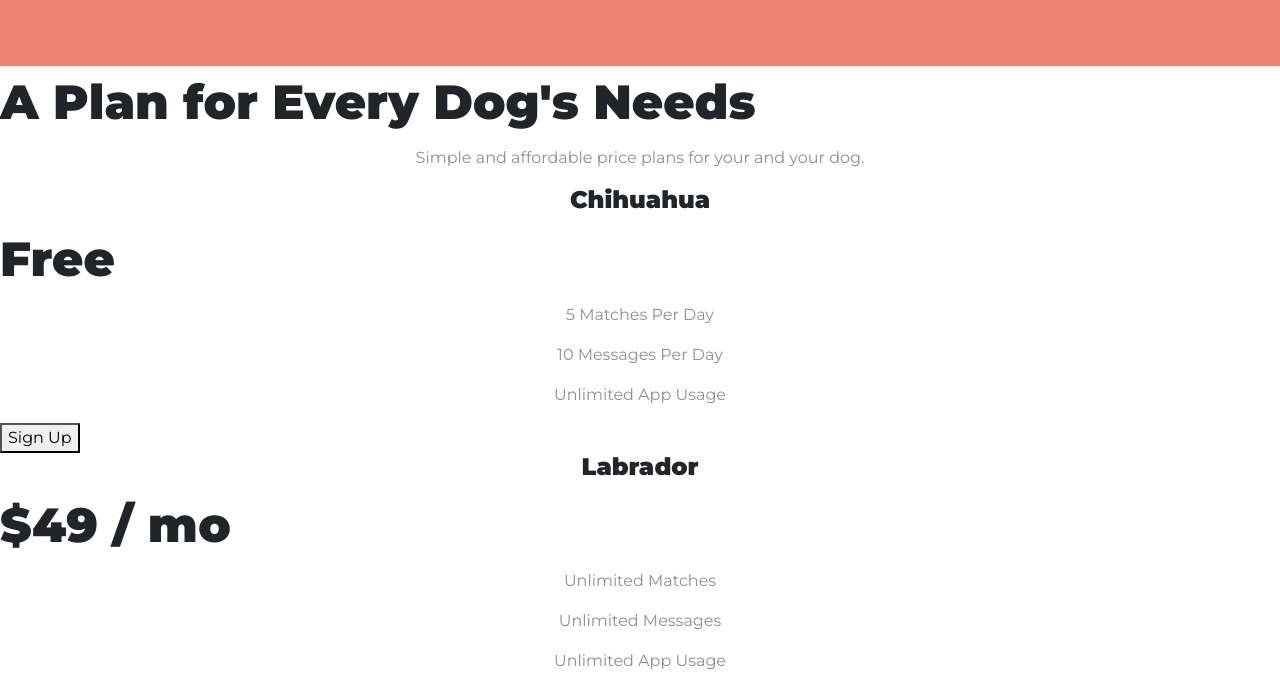
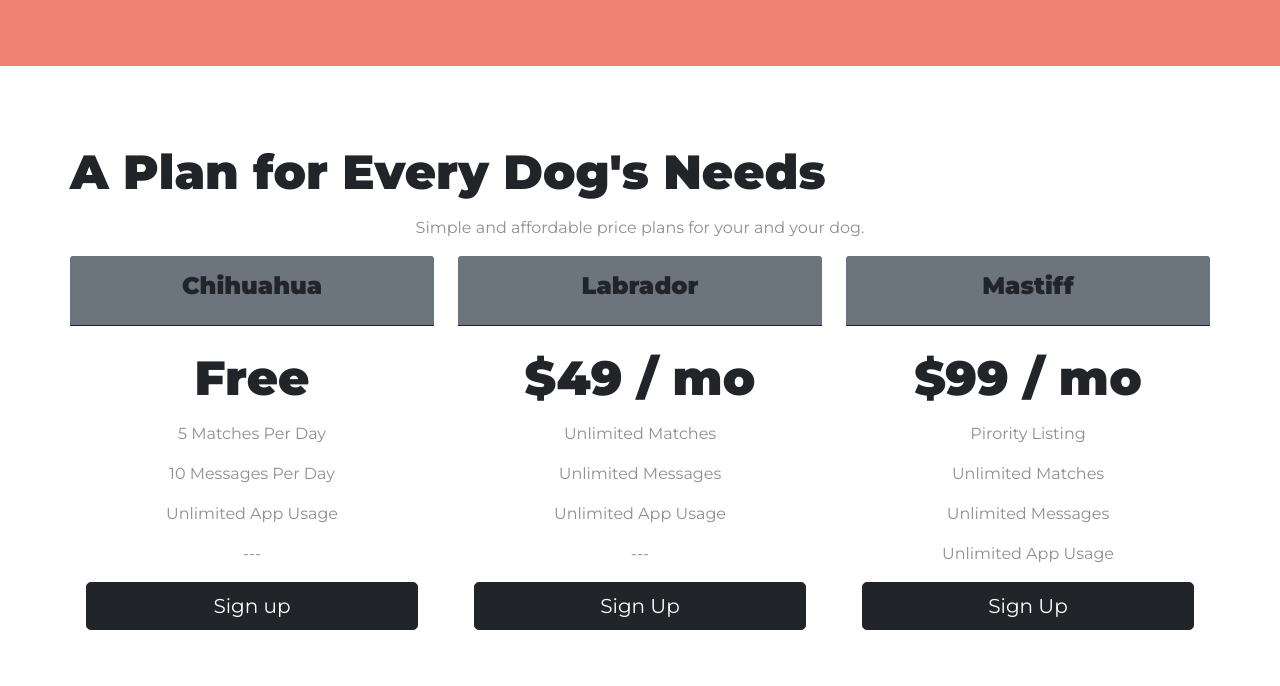
Before and after one commit to ricardodataduen/tindog, a plain HTML site: page index.html in a window 1280 px wide. Shown: the part 1785-2471 px from the top of the page. Drawn offline with nearby package versions, Linux system fonts and the light colour scheme.

```diff
--- a/css/styles.css
+++ b/css/styles.css
@@ -103,3 +103,7 @@ p {
   width: 15%;
   margin: 20px 20px 50px ;
 }
+/*Pricing Section*/
+#pricing{
+  padding: 70px;
+}
--- a/index.html
+++ b/index.html
@@ -121,10 +121,10 @@
   <!-- Press -->
 
   <section id="press">
-    <img  class="press-logo" src="images/TechCrunch.png" alt="tc-logo">
-    <img  class="press-logo" src="images/tnw.png" alt="tnw-logo">
-    <img  class="press-logo" src="images/bizinsider.png" alt="biz-insider-logo">
-    <img  class="press-logo" src="images/mashable.png" alt="mashable-logo">
+    <img class="press-logo" src="images/TechCrunch.png" alt="tc-logo">
+    <img class="press-logo" src="images/tnw.png" alt="tnw-logo">
+    <img class="press-logo" src="images/bizinsider.png" alt="biz-insider-logo">
+    <img class="press-logo" src="images/mashable.png" alt="mashable-logo">
 
   </section>
 
@@ -137,29 +137,52 @@
     <p>Simple and affordable price plans for your and your dog.</p>
 
 
+    <div class="row row-cols-1 row-cols-md-3 mb-3 text-center">
+
+      <div class"card">
+        <div class="card-header py-3 text-dark bg-secondary border-dark">
           <h3>Chihuahua</h3>
+        </div>
+        <div class="card-body">
           <h2>Free</h2>
           <p>5 Matches Per Day</p>
           <p>10 Messages Per Day</p>
           <p>Unlimited App Usage</p>
-    <button type="button">Sign Up</button>
+          <p>---</p>
+          <button type="button" class="w-100 btn btn-lg btn-dark">Sign up</button>
+        </div>
+      </div>
 
 
+      <div class"card">
+        <div class="card-header py-3 text-dark bg-secondary border-dark">
           <h3>Labrador</h3>
+        </div>
+        <div class="card-body">
           <h2>$49 / mo</h2>
           <p>Unlimited Matches</p>
           <p>Unlimited Messages</p>
           <p>Unlimited App Usage</p>
-    <button type="button">Sign Up</button>
+          <p>---</p>
+          <button type="button" class="w-100 btn btn-lg btn-dark">Sign Up</button>
 
+        </div>
+      </div>
 
+      <div class"card">
+        <div class="card-header py-3 text-dark bg-secondary border-dark">
           <h3>Mastiff</h3>
+        </div>
+        <div class="card-body">
           <h2>$99 / mo</h2>
           <p>Pirority Listing</p>
           <p>Unlimited Matches</p>
           <p>Unlimited Messages</p>
           <p>Unlimited App Usage</p>
-    <button type="button">Sign Up</button>
+          <button type="button" class="w-100 btn btn-lg btn-dark">Sign Up</button>
+        </div>
+      </div>
+    </div>
 
   </section>
 
```
Lines whose indentation alone changed are shown as unchanged.
